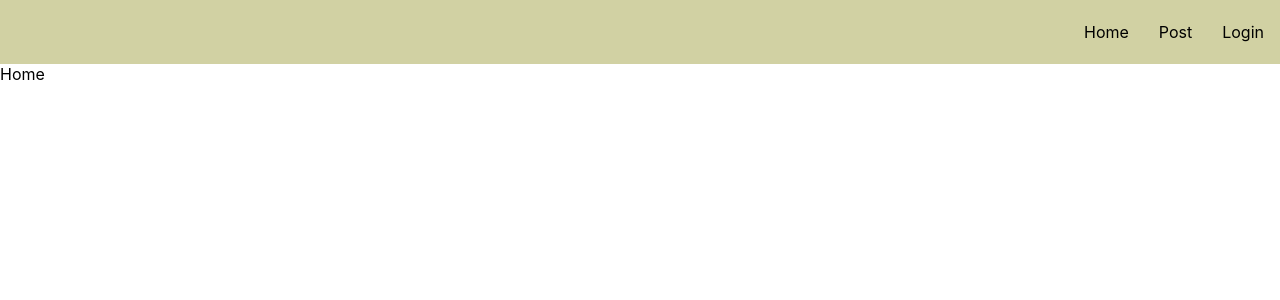
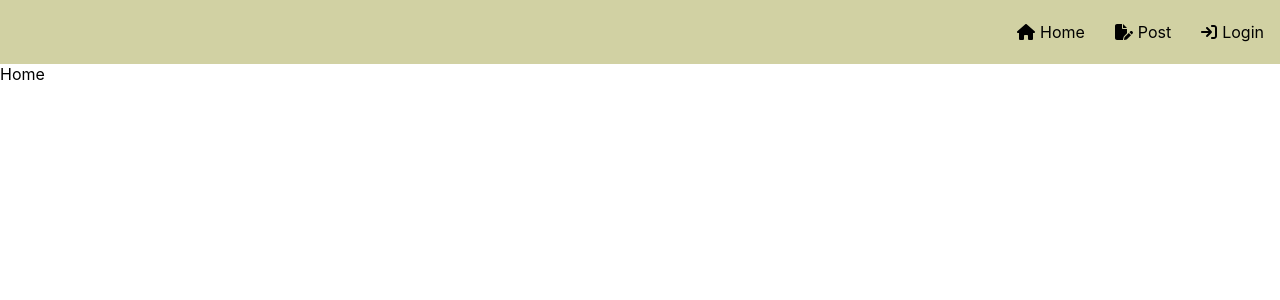
Before and after one commit to bamboo-wood/react_firebase_blog_app, a React (Create React App) app: page / in a window 1280 px wide. Shown: the top 300 px of the page. Built offline with nearby package versions, Linux system fonts and the light colour scheme.

Commit message:
set up icon

```diff
--- a/src/components/Navbar.css
+++ b/src/components/Navbar.css
@@ -2,7 +2,7 @@
   background-color: #d1d1a3;
   color: #fff;
   display: flex;
-  justify-content: end;
+  justify-content: flex-end;
   align-items: center;
   column-gap: 30px;
   padding: 0 1rem;
@@ -13,3 +13,7 @@
   color: #000;
   text-decoration: none;
 }
+
+nav a svg {
+  margin-right: 5px;
+}
--- a/src/components/Navbar.tsx
+++ b/src/components/Navbar.tsx
@@ -1,14 +1,30 @@
 import { Link } from "react-router-dom";
 import "./Navbar.css";
+
+import { FontAwesomeIcon } from "@fortawesome/react-fontawesome";
+import {
+  faHome,
+  faFilePen,
+  faArrowRightToBracket,
+} from "@fortawesome/free-solid-svg-icons";
 
 const Navbar = () => {
   console.log("Navbar");
 
   return (
     <nav>
-      <Link to={"/"}>Home</Link>
-      <Link to={"/createpost"}>Post</Link>
-      <Link to={"/login"}>Login</Link>
+      <Link to={"/"}>
+        <FontAwesomeIcon icon={faHome} />
+        Home
+      </Link>
+      <Link to={"/createpost"}>
+        <FontAwesomeIcon icon={faFilePen} />
+        Post
+      </Link>
+      <Link to={"/login"}>
+        <FontAwesomeIcon icon={faArrowRightToBracket} />
+        Login
+      </Link>
     </nav>
   );
 };
```
